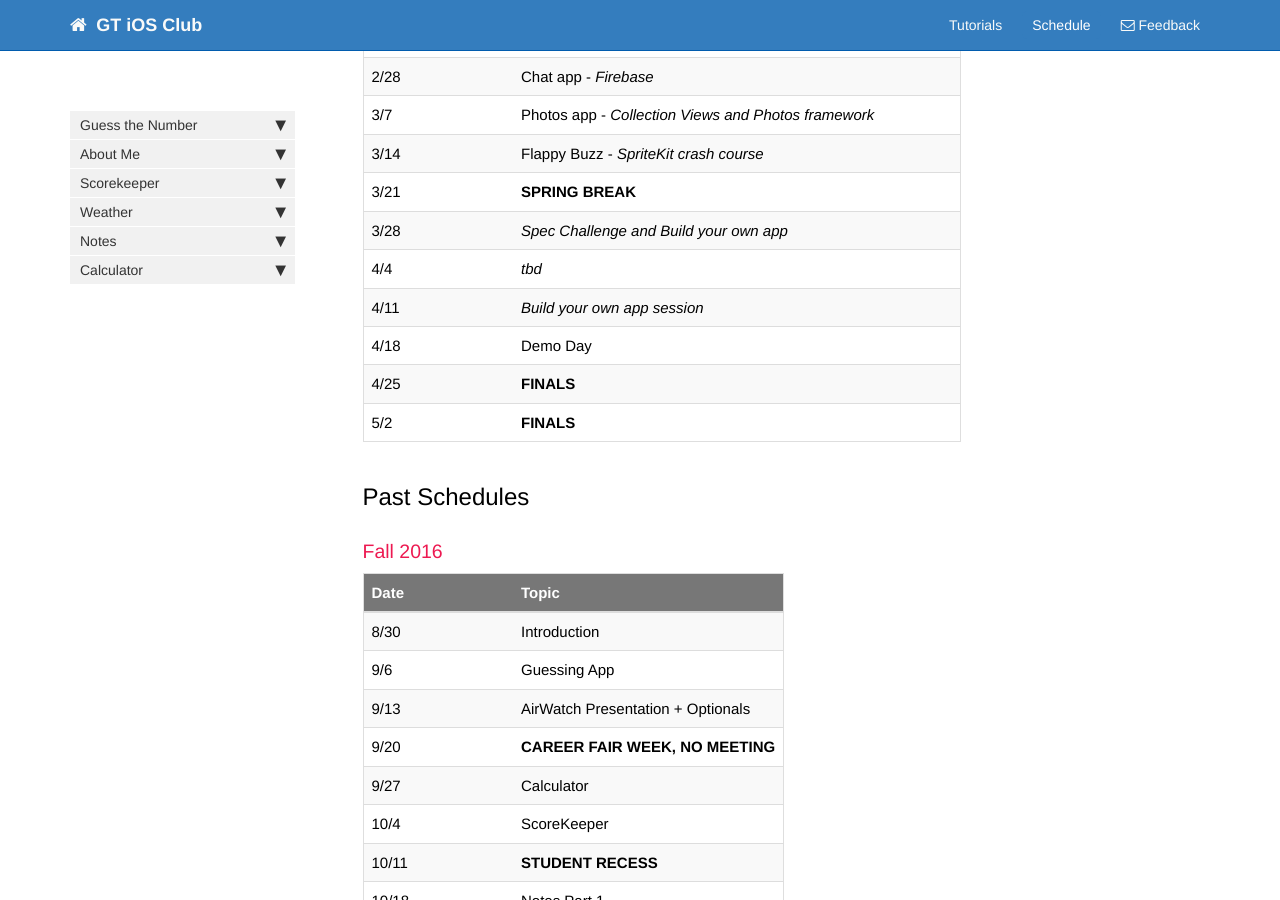
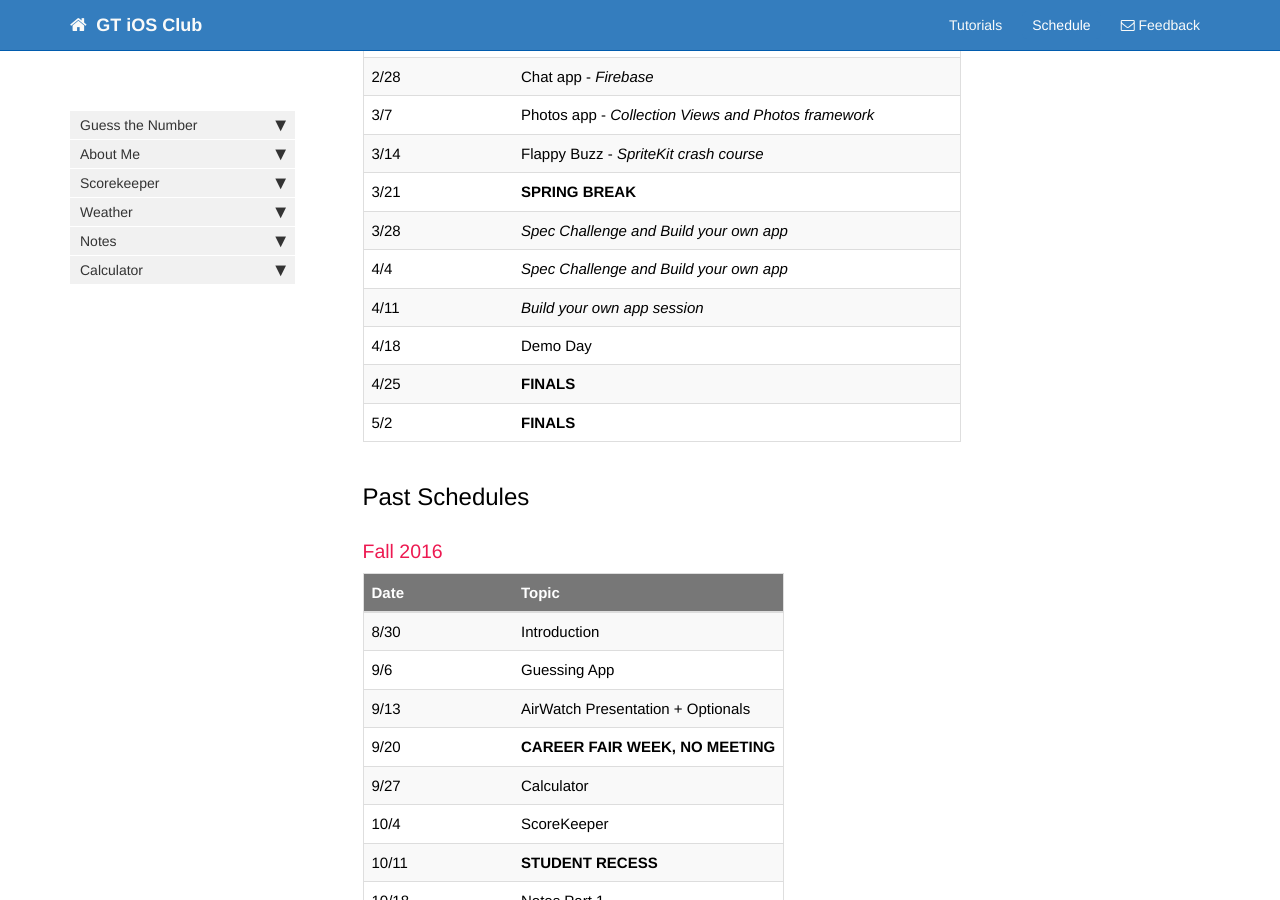
Before and after one commit to gtiosclub/gtios.club, a Jekyll site: the page built from schedule.md, in a window 1280 px wide and 900 px high, scrolled down 433 px. Built offline with Jekyll 4.4.1, drawn with Linux system fonts in a browser that asks for light colours; nearby versions of some CDN libraries; comment, search, counter and statistics services are not loaded.

Commit message:
added second spec challenge to schedule

```diff
--- a/schedule.md
+++ b/schedule.md
@@ -19,7 +19,7 @@ Date   | Topic
 3/14   | Flappy Buzz - *SpriteKit crash course*
 3/21   | **SPRING BREAK**
 3/28   | *Spec Challenge and Build your own app*
-4/4    | *tbd*
+4/4    | *Spec Challenge and Build your own app*
 4/11   | *Build your own app session*
 4/18   | Demo Day
 4/25   | **FINALS**
```
